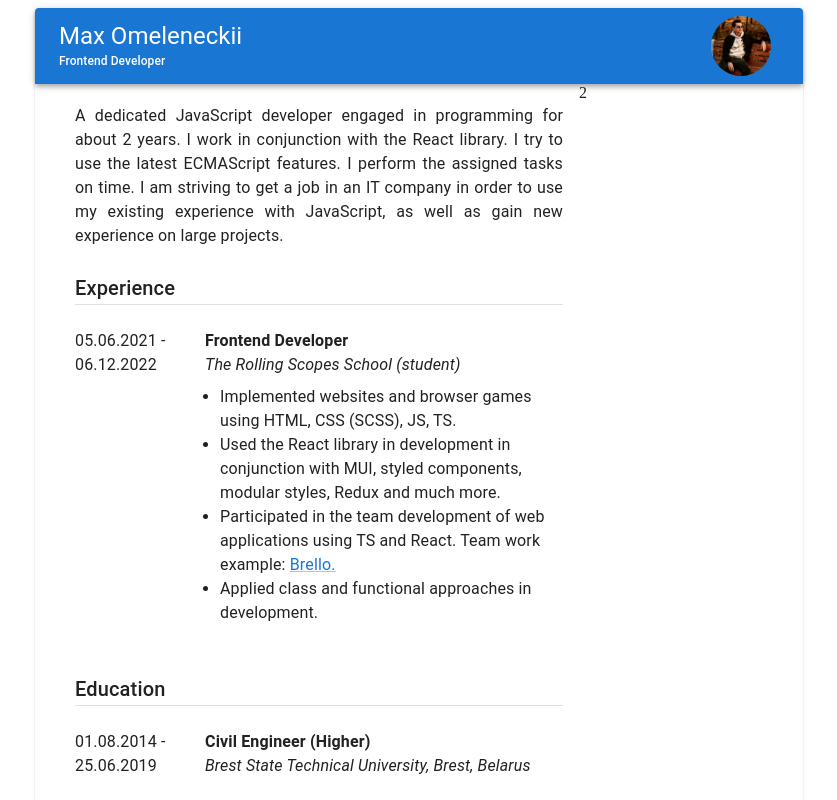
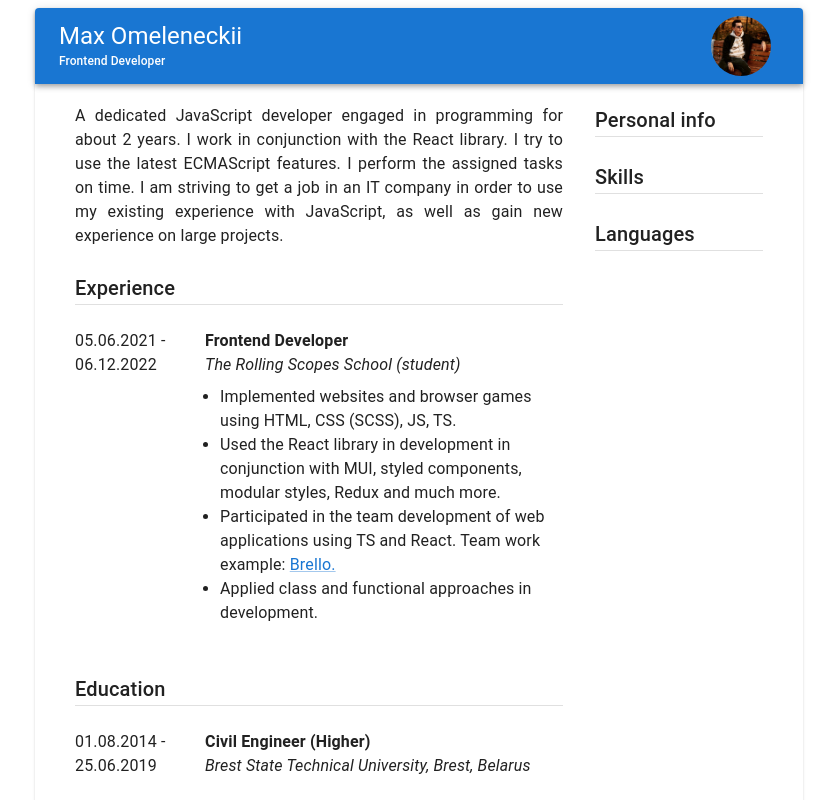
Before and after one commit to maxomeleneckii/cv, a React (Create React App) app: page / in a window 1280 px wide. Shown: the top 800 px of the page, without its empty margins (221-1058 px from the left). Built offline with nearby package versions, Linux system fonts and the light colour scheme.

Commit message:
feat: add title for right section

```diff
--- a/src/components/RightSection.tsx
+++ b/src/components/RightSection.tsx
@@ -1,9 +1,31 @@
+import { List, ListItem, ListItemText, Typography, Divider } from '@mui/material';
+import { rightSectionData } from '../data/rightSectionData';
 import { Section } from './styledComponents/styledComponents';
 
 export const RightSection = () => {
   return (
     <>
-      <Section style={{ flex: '0 0 200px' }}>2</Section>
+      <Section style={{ flex: '0 0 200px' }}>
+        <List>
+          {rightSectionData.map((section) => {
+            return (
+              <ListItem key={section.title} sx={{ display: 'flex', flexDirection: 'column' }}>
+                <ListItemText
+                  sx={{ width: '100%' }}
+                  primary={
+                    <>
+                      <Typography variant="h6" component="h3">
+                        {section.title}
+                      </Typography>
+                      <Divider />
+                    </>
+                  }
+                />
+              </ListItem>
+            );
+          })}
+        </List>
+      </Section>
     </>
   );
 };
--- a/src/data/rightSectionData.ts
+++ b/src/data/rightSectionData.ts
@@ -1,6 +1,6 @@
-import { LeftSectionDataType } from '../types';
+import { RightSectionDataType } from '../types';
 
-export const leftSectionData = [
+export const rightSectionData: RightSectionDataType[] = [
   {
     title: 'Personal info',
     adress: 'Brest, Republic of Belarus',
@@ -8,56 +8,14 @@ export const leftSectionData = [
     email: 'max.omeleneckii@gmail.com',
     skype: 'live:.cid.161c762aafc5cf35',
     github: 'https://github.com/maxomeleneckii',
-    discord: '',
-    description: [
-      {
-        text: 'A dedicated JavaScript developer engaged in programming for about 2 years. I work in conjunction with the React library. I try to use the latest ECMAScript features. I perform the assigned tasks on time. I am striving to get a job in an IT company in order to use my existing experience with JavaScript, as well as gain new experience on large projects.',
-      },
-    ],
+    discord: 'Макс(maxomeleneckii)#2645',
   },
   {
-    title: 'Experience',
-    date: '05.06.2021 - 06.12.2022',
-    position: 'Frontend Developer',
-    company: 'The Rolling Scopes School (student)',
-    description: [
-      { text: 'Implemented websites and browser games using HTML, CSS (SCSS), JS, TS.' },
-      {
-        text: 'Used the React library in development in conjunction with MUI, styled components, modular styles, Redux and much more.',
-      },
-      {
-        url: 'https://kiselmen.github.io/project-management-app/',
-        text: 'Participated in the team development of web applications using TS and React. Team work example: ',
-        textLink: 'Brello.',
-      },
-      { text: 'Applied class and functional approaches in development.' },
-    ],
+    title: 'Skills',
+    skills: ['HTML', 'CSS', 'JavaScript', 'TypeScript', 'React', 'Redux'],
   },
   {
-    title: 'Education',
-    date: '01.08.2014 - 25.06.2019',
-    position: 'Civil Engineer (Higher)',
-    company: 'Brest State Technical University, Brest, Belarus',
-    description: [],
-  },
-  {
-    title: 'Certificates',
-    date: '2022',
-    position: 'Java Script',
-    company: 'The Rolling Scopes School',
-    description: [
-      {
-        url: 'https://app.rs.school/certificate/8fp0ychm',
-        text: 'Js/Fe Pre-School 2022 (Java Script);',
-      },
-      {
-        url: 'https://app.rs.school/certificate/swetrmxe',
-        text: 'Java Script/Front-end 2022Q1 (Java Script);',
-      },
-      {
-        url: 'https://app.rs.school/certificate/wqeo7rsk',
-        text: 'React 2022 Q3 (Java Script).',
-      },
-    ],
+    title: 'Languages',
+    languages: ['Russian (native)', 'English (B1)'],
   },
 ];
```
Also changed, not shown: src/types.ts (+12 -0 lines).
